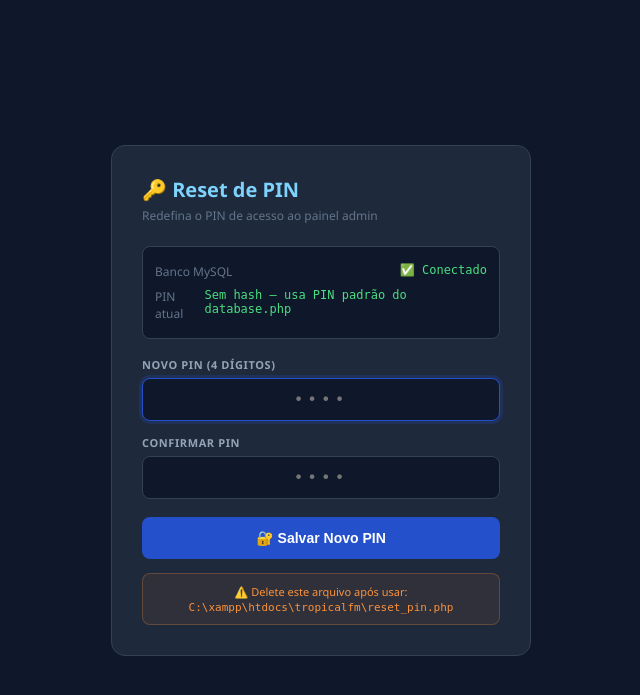
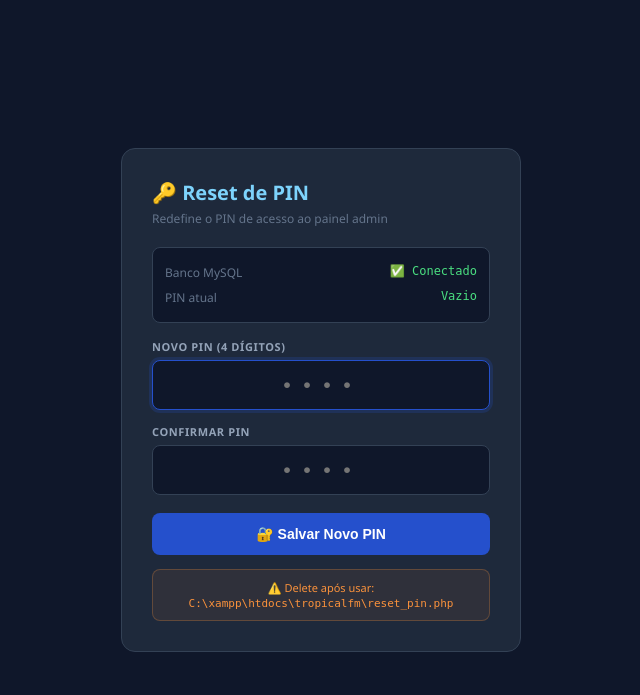
Before and after one commit to adiltonandre/tropicalfm92, a PHP site: page /tropicalfm/reset_pin.php in a window 1280 px wide. Shown: the top 695 px of the page, without its empty margins (319-959 px from the left). Run offline with PHP 8.4, Linux system fonts and the light colour scheme; data comes from the database, SQL or seed files in the repository.

Commit message:
fix: reset_pin.php reescrito sem named params

```diff
--- a/reset_pin.php
+++ b/reset_pin.php
@@ -1,124 +1,99 @@
 <?php
-/**
- * TROPICAL FM — RESET DE PIN
- * Acesse: localhost/tropicalfm/reset_pin.php
- * DELETE após usar!
- */
-
 require_once __DIR__ . '/api/config/database.php';
 require_once __DIR__ . '/api/config/response.php';
 require_once __DIR__ . '/api/middleware/auth.php';
 
-$msg = '';
-$tipo = '';
+$msg = ''; $tipo = '';
 
 if ($_SERVER['REQUEST_METHOD'] === 'POST') {
-    $pin = trim($_POST['pin'] ?? '');
-    $pin2 = trim($_POST['pin2'] ?? '');
+    $pin  = preg_replace('/\D/', '', $_POST['pin']  ?? '');
+    $pin2 = preg_replace('/\D/', '', $_POST['pin2'] ?? '');
 
-    if (!preg_match('/^\d{4}$/', $pin)) {
-        $msg = 'PIN deve ter exatamente 4 dígitos numéricos.';
-        $tipo = 'erro';
+    if (strlen($pin) !== 4) {
+        $msg = 'PIN deve ter exatamente 4 dígitos numéricos.'; $tipo = 'erro';
     } elseif ($pin !== $pin2) {
-        $msg = 'Os PINs não coincidem. Digite igual nos dois campos.';
-        $tipo = 'erro';
+        $msg = 'Os PINs não coincidem.'; $tipo = 'erro';
     } else {
         try {
-            $db = DB::get();
-
-            // Gera hash do novo PIN
+            $db   = DB::get();
             $hash = Auth::hashPin($pin);
 
-            // Atualiza na tabela configuracoes
-            // Verifica se já existe
-            $exists = $db->prepare("SELECT chave FROM configuracoes WHERE chave = 'pin_hash'");
-            $exists->execute();
-            if ($exists->fetch()) {
-                $db->prepare("UPDATE configuracoes SET valor = ? WHERE chave = 'pin_hash'")
-                   ->execute([$hash]);
+            // Usa ? em vez de named params para evitar HY093
+            $check = $db->prepare("SELECT COUNT(*) FROM configuracoes WHERE chave = ?");
+            $check->execute(['pin_hash']);
+            $exists = (int)$check->fetchColumn();
+
+            if ($exists > 0) {
+                $db->prepare("UPDATE configuracoes SET valor = ? WHERE chave = ?")
+                   ->execute([$hash, 'pin_hash']);
             } else {
-                $db->prepare("INSERT INTO configuracoes (chave, valor, tipo, descricao) VALUES ('pin_hash', ?, 'string', 'Hash SHA256 do PIN admin')")
-                   ->execute([$hash]);
+                $db->prepare("INSERT INTO configuracoes (chave, valor, tipo) VALUES (?, ?, ?)")
+                   ->execute(['pin_hash', $hash, 'string']);
             }
 
-            // Log
-            $db->prepare("INSERT INTO activity_log (acao, detalhes, ip) VALUES (?,?,?)")
-               ->execute(['pin_reset', 'PIN resetado via reset_pin.php', $_SERVER['REMOTE_ADDR'] ?? '']);
+            $db->prepare("INSERT INTO activity_log (acao, ip) VALUES (?, ?)")
+               ->execute(['pin_reset_tool', $_SERVER['REMOTE_ADDR'] ?? '']);
 
-            $msg = "✅ PIN alterado para <strong>{$pin}</strong> com sucesso! Agora faça login no admin.";
-            $tipo = 'ok';
+            $msg = "PIN <strong>{$pin}</strong> salvo com sucesso!"; $tipo = 'ok';
         } catch (Exception $e) {
-            $msg = 'Erro ao conectar ao banco: ' . $e->getMessage();
-            $tipo = 'erro';
+            $msg = 'Erro: ' . $e->getMessage(); $tipo = 'erro';
         }
     }
 }
 
-// Testa conexão atual
-$dbOk = false;
-$pinAtual = '';
+$dbOk = false; $pinInfo = 'desconhecido';
 try {
-    $db = DB::get();
-    $dbOk = true;
-    $row = $db->query("SELECT valor FROM configuracoes WHERE chave = 'pin_hash'")->fetch();
-    $pinAtual = $row ? ($row['valor'] ? 'Hash salvo no banco' : 'Sem hash — usa PIN padrão do database.php') : 'Sem hash — usa PIN padrão';
-} catch (Exception $e) {
-    $pinAtual = 'Erro: ' . $e->getMessage();
-}
+    $db = DB::get(); $dbOk = true;
+    $r  = $db->prepare("SELECT valor FROM configuracoes WHERE chave = ?");
+    $r->execute(['pin_hash']);
+    $row = $r->fetch();
+    $pinInfo = $row ? ($row['valor'] ? 'Hash salvo no banco' : 'Vazio') : 'Registro não encontrado';
+} catch (Exception $e) { $pinInfo = 'Erro: '.$e->getMessage(); }
 ?>
 <!DOCTYPE html>
 <html lang="pt-BR">
 <head>
-<meta charset="UTF-8">
-<meta name="viewport" content="width=device-width,initial-scale=1">
-<title>Reset PIN — Tropical FM</title>
+<meta charset="UTF-8"><meta name="viewport" content="width=device-width,initial-scale=1">
+<title>Reset PIN</title>
 <style>
 *{box-sizing:border-box;margin:0;padding:0}
 body{font-family:'Segoe UI',sans-serif;background:#0f172a;color:#e2e8f0;display:flex;align-items:center;justify-content:center;min-height:100vh;padding:20px}
-.card{background:#1e293b;border:1px solid #334155;border-radius:14px;padding:30px;width:100%;max-width:420px}
-h1{font-size:20px;font-weight:700;color:#7dd3fc;margin-bottom:4px;display:flex;align-items:center;gap:8px}
-.sub{color:#64748b;font-size:12px;margin-bottom:22px}
-.info{background:#0f172a;border:1px solid #334155;border-radius:8px;padding:12px;margin-bottom:18px;font-size:12px}
-.info-row{display:flex;justify-content:space-between;padding:4px 0}
-.info-lbl{color:#64748b}
-.info-val{color:#4ade80;font-family:monospace}
-.info-val.err{color:#f87171}
+.card{background:#1e293b;border:1px solid #334155;border-radius:14px;padding:30px;width:100%;max-width:400px}
+h1{font-size:20px;font-weight:700;color:#7dd3fc;margin-bottom:4px}
+.sub{color:#64748b;font-size:12px;margin-bottom:20px}
+.info{background:#0f172a;border:1px solid #334155;border-radius:8px;padding:12px;margin-bottom:16px;font-size:12px}
+.ir{display:flex;justify-content:space-between;padding:4px 0}
+.il{color:#64748b}.iv{color:#4ade80;font-family:monospace}.iv.e{color:#f87171}
 .fg{margin-bottom:14px}
 label{display:block;font-size:11px;font-weight:700;color:#94a3b8;text-transform:uppercase;letter-spacing:.6px;margin-bottom:6px}
-input{width:100%;background:#0f172a;border:1px solid #334155;border-radius:8px;padding:11px 14px;color:#e2e8f0;font-size:16px;font-family:monospace;letter-spacing:4px;text-align:center;outline:none;transition:.2s}
+input{width:100%;background:#0f172a;border:1px solid #334155;border-radius:8px;padding:12px;color:#e2e8f0;font-size:20px;font-family:monospace;letter-spacing:8px;text-align:center;outline:none}
 input:focus{border-color:#2550cc;box-shadow:0 0 0 3px rgba(37,80,204,.2)}
-.btn{width:100%;padding:13px;background:#2550cc;color:#fff;font-weight:700;font-size:14px;border:none;border-radius:8px;cursor:pointer;margin-top:4px;transition:.2s}
+.btn{width:100%;padding:13px;background:#2550cc;color:#fff;font-weight:700;font-size:14px;border:none;border-radius:8px;cursor:pointer;margin-top:4px}
 .btn:hover{background:#1a3a9e}
-.alert{padding:12px 16px;border-radius:8px;font-size:13px;margin-bottom:16px;line-height:1.5}
-.alert.ok{background:rgba(74,222,128,.1);border:1px solid rgba(74,222,128,.3);color:#4ade80}
-.alert.erro{background:rgba(248,113,113,.1);border:1px solid rgba(248,113,113,.3);color:#f87171}
-.warn{background:rgba(251,146,60,.08);border:1px solid rgba(251,146,60,.25);border-radius:8px;padding:10px 14px;font-size:11px;color:#fb923c;margin-top:14px;text-align:center}
-a{color:#60a5fa;text-decoration:none}
+.alert{padding:12px 16px;border-radius:8px;font-size:13px;margin-bottom:14px;line-height:1.5}
+.ok{background:rgba(74,222,128,.1);border:1px solid rgba(74,222,128,.3);color:#4ade80}
+.erro{background:rgba(248,113,113,.1);border:1px solid rgba(248,113,113,.3);color:#f87171}
+.warn{background:rgba(251,146,60,.08);border:1px solid rgba(251,146,60,.25);border-radius:8px;padding:10px;font-size:11px;color:#fb923c;margin-top:14px;text-align:center}
+.links{display:flex;gap:8px;margin-bottom:14px}
+.lnk{flex:1;padding:10px;border-radius:7px;font-weight:700;font-size:13px;text-align:center;text-decoration:none;color:#fff}
 </style>
 </head>
 <body>
 <div class="card">
   <h1>🔑 Reset de PIN</h1>
-  <p class="sub">Redefina o PIN de acesso ao painel admin</p>
+  <p class="sub">Redefine o PIN de acesso ao painel admin</p>
 
   <div class="info">
-    <div class="info-row">
-      <span class="info-lbl">Banco MySQL</span>
-      <span class="info-val <?= $dbOk?'':'err' ?>"><?= $dbOk?'✅ Conectado':'❌ Sem conexão' ?></span>
-    </div>
-    <div class="info-row">
-      <span class="info-lbl">PIN atual</span>
-      <span class="info-val"><?= htmlspecialchars($pinAtual) ?></span>
-    </div>
+    <div class="ir"><span class="il">Banco MySQL</span><span class="iv <?= $dbOk?'':'e' ?>"><?= $dbOk?'✅ Conectado':'❌ Erro' ?></span></div>
+    <div class="ir"><span class="il">PIN atual</span><span class="iv"><?= htmlspecialchars($pinInfo) ?></span></div>
   </div>
 
   <?php if ($msg): ?>
   <div class="alert <?= $tipo ?>"><?= $msg ?></div>
   <?php if ($tipo === 'ok'): ?>
-  <div style="text-align:center;margin-bottom:14px">
-    <a href="/tropicalfm/admin.html" style="background:#059669;color:#fff;padding:10px 24px;border-radius:8px;font-weight:700;font-size:13px;display:inline-block">→ Abrir Admin</a>
-    &nbsp;
-    <a href="/tropicalfm/debug_api.html" style="background:#2550cc;color:#fff;padding:10px 24px;border-radius:8px;font-weight:700;font-size:13px;display:inline-block">→ Debug API</a>
+  <div class="links">
+    <a href="/tropicalfm/debug_api.html" class="lnk" style="background:#2550cc">🔧 Debug API</a>
+    <a href="/tropicalfm/admin.html" class="lnk" style="background:#059669">🔐 Admin</a>
   </div>
   <?php endif; ?>
   <?php endif; ?>
@@ -126,18 +101,16 @@ a{color:#60a5fa;text-decoration:none}
   <form method="POST">
     <div class="fg">
       <label>Novo PIN (4 dígitos)</label>
-      <input type="password" name="pin" maxlength="4" placeholder="••••" pattern="\d{4}" required autofocus
-        oninput="this.value=this.value.replace(/\D/g,'')">
+      <input type="password" name="pin" maxlength="4" placeholder="••••" autofocus oninput="this.value=this.value.replace(/\D/g,'')">
     </div>
     <div class="fg">
       <label>Confirmar PIN</label>
-      <input type="password" name="pin2" maxlength="4" placeholder="••••" pattern="\d{4}" required
-        oninput="this.value=this.value.replace(/\D/g,'')">
+      <input type="password" name="pin2" maxlength="4" placeholder="••••" oninput="this.value=this.value.replace(/\D/g,'')">
     </div>
     <button type="submit" class="btn">🔐 Salvar Novo PIN</button>
   </form>
 
-  <div class="warn">⚠️ Delete este arquivo após usar:<br><code>C:\xampp\htdocs\tropicalfm\reset_pin.php</code></div>
+  <div class="warn">⚠️ Delete após usar:<br><code>C:\xampp\htdocs\tropicalfm\reset_pin.php</code></div>
 </div>
 </body>
 </html>
```
